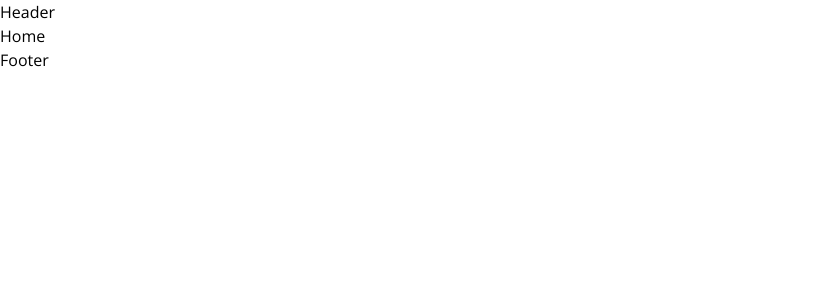
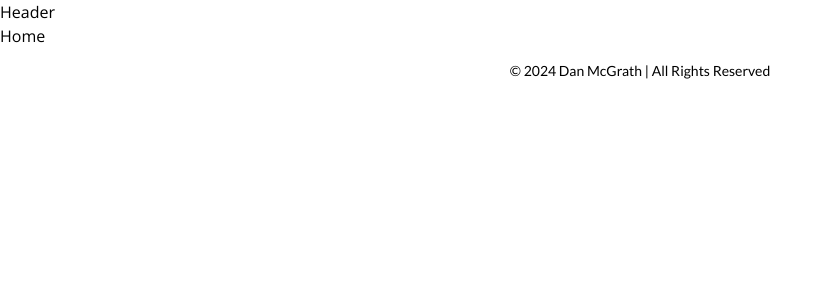
Before and after one commit to Dan-McGrath/InstaAudit, a React (Vite) app in the folder frontend/: page / in a window 1280 px wide. Shown: the top 300 px of the page, without its empty margins (0-832 px from the left). Built offline with nearby package versions, Linux system fonts and the light colour scheme.

Commit message:
Add info to Footer

```diff
--- a/frontend/src/components/layout/Footer.jsx
+++ b/frontend/src/components/layout/Footer.jsx
@@ -1,7 +1,9 @@
-import React from 'react';
-
 const Footer = () => {
-  return <div>Footer</div>;
+  return (
+    <footer className="py-3">
+      <p className="text-sm text-center font-cta">&copy; 2024 Dan McGrath | All Rights Reserved</p>
+    </footer>
+  );
 };
 
 export default Footer;
```
